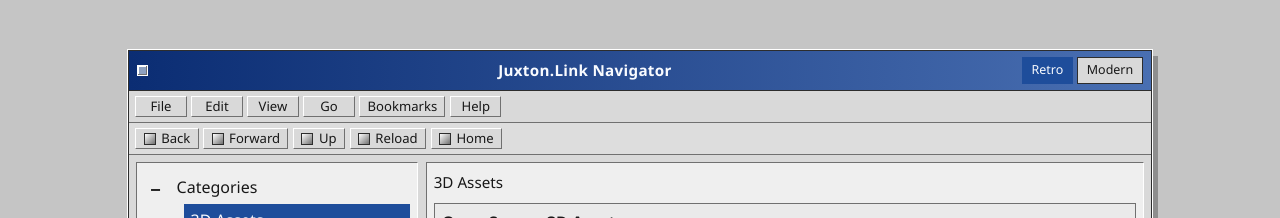
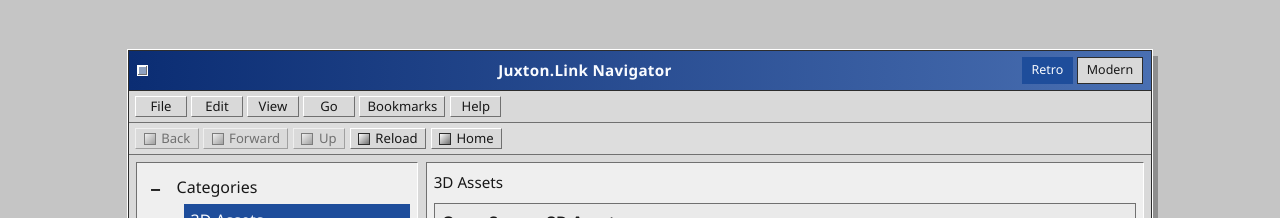
Before and after one commit to juxton/juxton.link, a Next.js app: page / in a window 1280 px wide. Shown: the top 218 px of the page. Built offline with nearby package versions, Linux system fonts and the light colour scheme.

Commit message:
Add stateful toolbar navigation history (#9)

```diff
--- a/app/HomeClient.tsx
+++ b/app/HomeClient.tsx
@@ -10,6 +10,9 @@
 type HomeClientProps = {
   categories: LinkCategory[];
 };
+
+type Location = { categoryId: string; linkId: string | null };
+type ToolbarAction = 'back' | 'forward' | 'up' | 'reload' | 'home';
 
 const menuItems = ['File', 'Edit', 'View', 'Go', 'Bookmarks', 'Help'];
 const toolbarItems = ['Back', 'Forward', 'Up', 'Reload', 'Home'];
@@ -50,13 +53,99 @@
   );
 
   const defaultCategory = categories[0]?.category.slug ?? 'all-categories';
+  const defaultLocation: Location = { categoryId: defaultCategory, linkId: null };
   const [selectedCategoryId, setSelectedCategoryId] = useState(defaultCategory);
   const [expandedIds, setExpandedIds] = useState<string[]>(['all-categories']);
   const [selectedLinkId, setSelectedLinkId] = useState<string | null>(null);
   const [statusText, setStatusText] = useState('Ready');
+  const [historyStack, setHistoryStack] = useState<Location[]>([defaultLocation]);
+  const [historyIndex, setHistoryIndex] = useState(0);
 
   const activeLinks = linkIndex[selectedCategoryId] ?? [];
   const activeLabel = categoryLabels[selectedCategoryId] ?? 'Category';
+  const currentLocation: Location = { categoryId: selectedCategoryId, linkId: selectedLinkId };
+
+  function normalizeLocation(location: Location): Location {
+    const categoryId = linkIndex[location.categoryId] ? location.categoryId : defaultCategory;
+    const links = linkIndex[categoryId] ?? [];
+    const linkId = links.some((link) => link.id === location.linkId) ? location.linkId : null;
+    return { categoryId, linkId };
+  }
+
+  function locationStatus(location: Location): string {
+    if (location.linkId) {
+      const link = (linkIndex[location.categoryId] ?? []).find((entry) => entry.id === location.linkId);
+      if (link) {
+        return link.url;
+      }
+    }
+    return `Selected category: ${categoryLabels[location.categoryId] ?? location.categoryId}`;
+  }
+
+  function applyLocation(location: Location, source: 'navigate' | 'restore' | 'reload') {
+    const nextLocation = normalizeLocation(location);
+    setSelectedCategoryId(nextLocation.categoryId);
+    setSelectedLinkId(nextLocation.linkId);
+    if (source === 'reload') {
+      setStatusText(`Reloaded: ${locationStatus(nextLocation)}`);
+      return;
+    }
+    setStatusText(locationStatus(nextLocation));
+  }
+
+  function commitNavigation(nextLocation: Location, source: string) {
+    void source;
+    const normalizedNext = normalizeLocation(nextLocation);
+    if (
+      currentLocation.categoryId === normalizedNext.categoryId &&
+      currentLocation.linkId === normalizedNext.linkId
+    ) {
+      return;
+    }
+
+    const truncated = historyStack.slice(0, historyIndex + 1);
+    const last = truncated[truncated.length - 1];
+    if (last && last.categoryId === normalizedNext.categoryId && last.linkId === normalizedNext.linkId) {
+      return;
+    }
+
+    const nextStack = [...truncated, normalizedNext];
+    const nextIndex = nextStack.length - 1;
+    setHistoryStack(nextStack);
+    setHistoryIndex(nextIndex);
+    applyLocation(normalizedNext, 'navigate');
+  }
+
+  function handleToolbarAction(action: ToolbarAction) {
+    switch (action) {
+      case 'back': {
+        if (historyIndex <= 0) return;
+        const nextIndex = historyIndex - 1;
+        setHistoryIndex(nextIndex);
+        applyLocation(historyStack[nextIndex], 'restore');
+        return;
+      }
+      case 'forward': {
+        if (historyIndex >= historyStack.length - 1) return;
+        const nextIndex = historyIndex + 1;
+        setHistoryIndex(nextIndex);
+        applyLocation(historyStack[nextIndex], 'restore');
+        return;
+      }
+      case 'up': {
+        if (currentLocation.linkId === null) return;
+        commitNavigation({ categoryId: currentLocation.categoryId, linkId: null }, 'toolbar:up');
+        return;
+      }
+      case 'reload': {
+        applyLocation(currentLocation, 'reload');
+        return;
+      }
+      case 'home': {
+        commitNavigation(defaultLocation, 'toolbar:home');
+      }
+    }
+  }
 
   function handleToggle(id: string) {
     setExpandedIds((current) =>
@@ -69,6 +158,12 @@
       title='Juxton.Link Navigator'
       menuItems={menuItems}
       toolbarItems={toolbarItems}
+      onToolbarAction={handleToolbarAction}
+      toolbarState={{
+        canBack: historyIndex > 0,
+        canForward: historyIndex < historyStack.length - 1,
+        canUp: selectedLinkId !== null,
+      }}
       statusText={statusText}
       leftPane={
         <FolderTree
@@ -80,9 +175,7 @@
               return;
             }
 
-            setSelectedCategoryId(id);
-            setSelectedLinkId(null);
-            setStatusText(`Selected category: ${categoryLabels[id] ?? id}`);
+            commitNavigation({ categoryId: id, linkId: null }, 'tree');
           }}
           onToggle={handleToggle}
         />
@@ -95,9 +188,9 @@
           onFocusLink={(url) => {
             setStatusText(url);
           }}
-          onSelectLink={(id, url) => {
-            setSelectedLinkId(id);
-            setStatusText(url);
+          onSelectLink={(id, _url) => {
+            void _url;
+            commitNavigation({ categoryId: selectedCategoryId, linkId: id }, 'link-list');
           }}
         />
       }
--- a/app/globals.css
+++ b/app/globals.css
@@ -143,6 +143,20 @@
   border-top-color: var(--border-mid);
   border-right-color: var(--border-light);
   border-bottom-color: var(--border-light);
+}
+
+.chrome-button:disabled,
+.toolbar-button:disabled {
+  opacity: 0.55;
+  cursor: not-allowed;
+}
+
+.chrome-button:disabled:active,
+.toolbar-button:disabled:active {
+  border-left-color: var(--border-light);
+  border-top-color: var(--border-light);
+  border-right-color: var(--border-mid);
+  border-bottom-color: var(--border-mid);
 }
 
 .menu-button {
--- a/components/RetroWindow.tsx
+++ b/components/RetroWindow.tsx
@@ -6,6 +6,8 @@
   title: string;
   menuItems: string[];
   toolbarItems: string[];
+  onToolbarAction: (action: "back" | "forward" | "up" | "reload" | "home") => void;
+  toolbarState: { canBack: boolean; canForward: boolean; canUp: boolean };
   statusText: string;
   leftPane: ReactNode;
   rightPane: ReactNode;
@@ -15,10 +17,27 @@
   title,
   menuItems,
   toolbarItems,
+  onToolbarAction,
+  toolbarState,
   statusText,
   leftPane,
   rightPane,
 }: RetroWindowProps) {
+  const toolbarActions: Record<string, "back" | "forward" | "up" | "reload" | "home"> = {
+    Back: "back",
+    Forward: "forward",
+    Up: "up",
+    Reload: "reload",
+    Home: "home",
+  };
+
+  const isEnabled = (action: "back" | "forward" | "up" | "reload" | "home") => {
+    if (action === "back") return toolbarState.canBack;
+    if (action === "forward") return toolbarState.canForward;
+    if (action === "up") return toolbarState.canUp;
+    return true;
+  };
+
   return (
     <main className="retro-shell">
       <section className="retro-window" aria-label="Juxton browser window">
@@ -38,7 +57,17 @@
 
         <div className="window-toolbar" role="toolbar" aria-label="Navigation toolbar">
           {toolbarItems.map((item) => (
-            <button key={item} type="button" className="chrome-button toolbar-button" aria-label={item}>
+            <button
+              key={item}
+              type="button"
+              className="chrome-button toolbar-button"
+              aria-label={item}
+              onClick={() => {
+                onToolbarAction(toolbarActions[item]);
+              }}
+              disabled={!isEnabled(toolbarActions[item])}
+              aria-disabled={!isEnabled(toolbarActions[item])}
+            >
               <span className="toolbar-icon" aria-hidden="true" />
               <span>{item}</span>
             </button>
```
